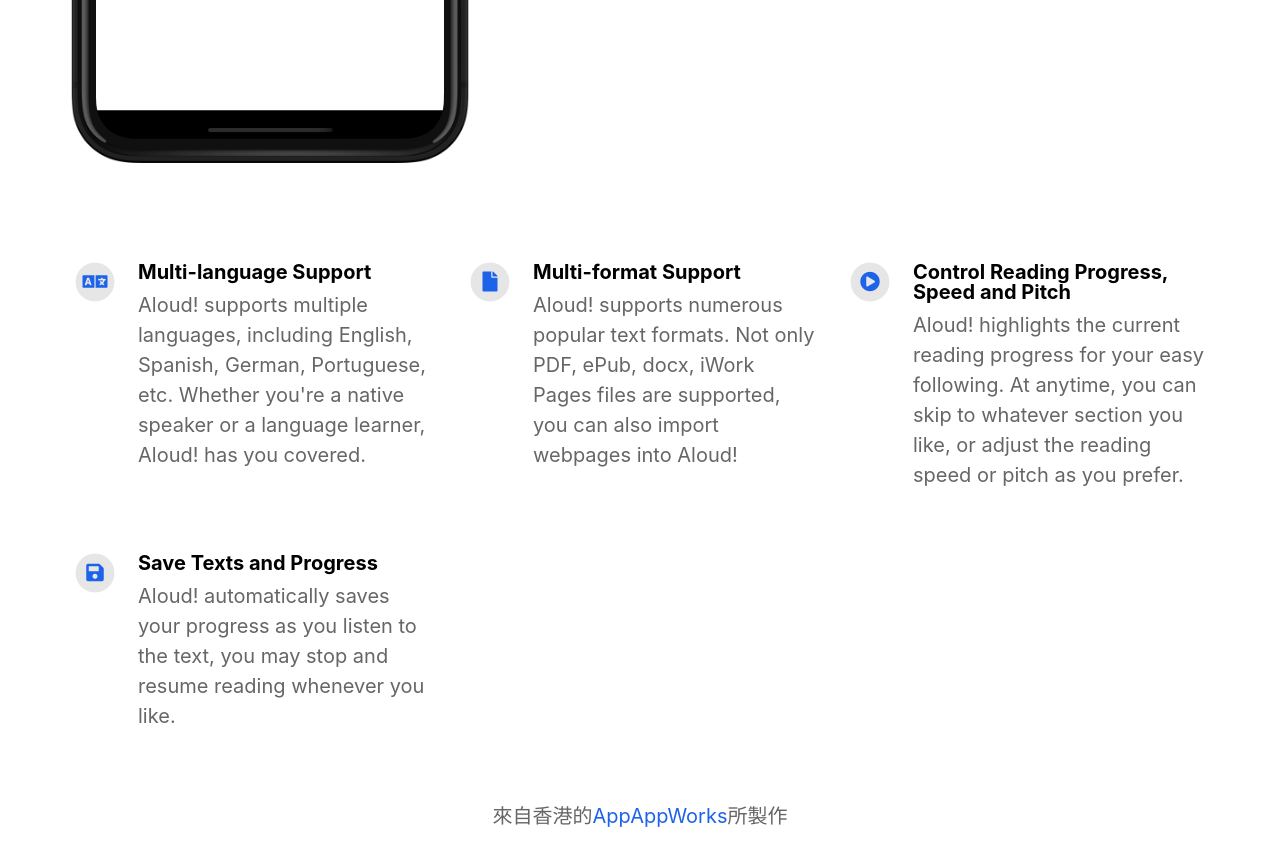
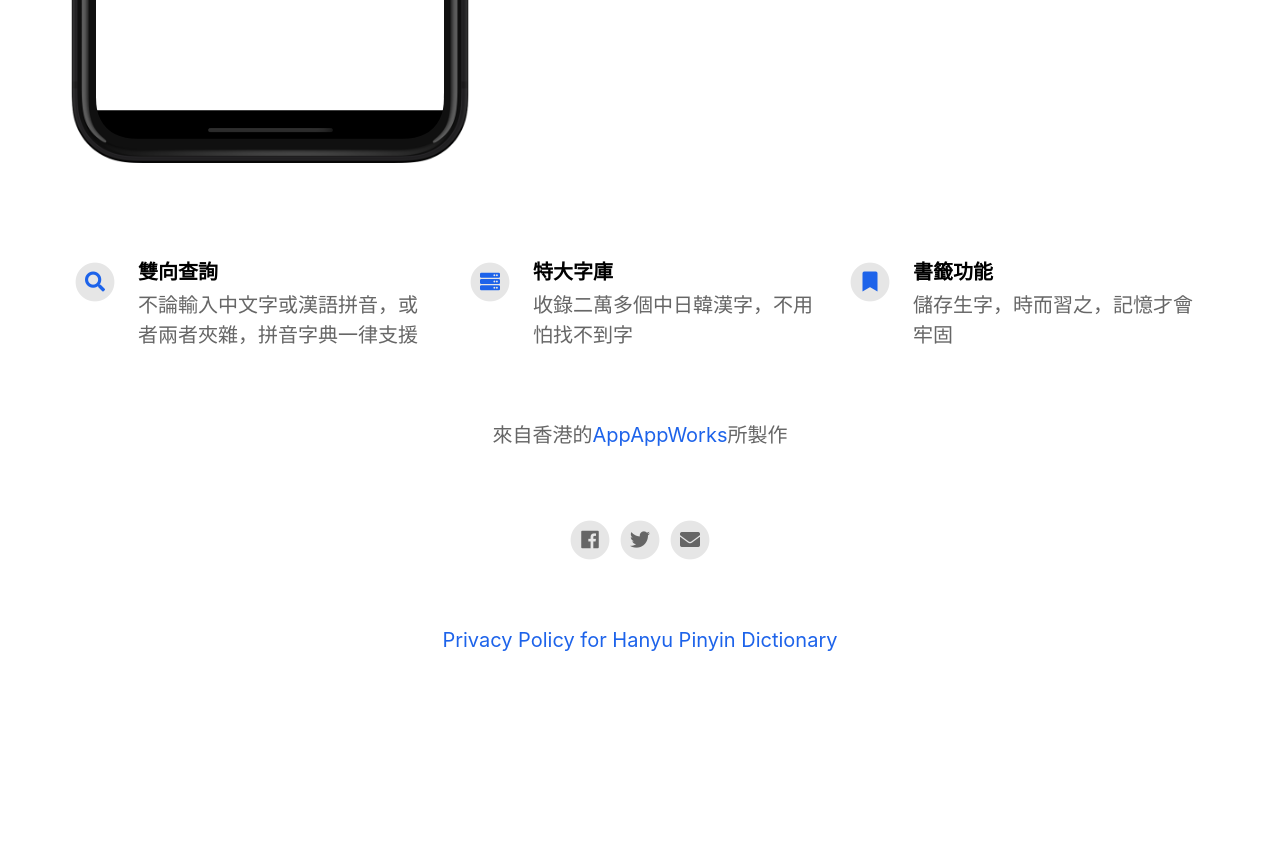
Before and after one commit to AppAppWorks/chime-pinyin, a Jekyll site: the page built from index.html, in a window 1280 px wide and 900 px high, scrolled down 822 px. Shown: the top 866 px of the window. Built offline with Jekyll 4.4.1, drawn with Linux system fonts in a browser that asks for light colours; nearby versions of some CDN libraries; after the commit the page ends 1542 px from its top, so only the background shows below that.

Commit message:
Update _config.yml

```diff
--- a/_config.yml
+++ b/_config.yml
@@ -34,21 +34,17 @@ youtube_username                          :
 # Feature List                            Edit, add or remove features to be presented.
 features                                  :
 
-  - title                                 : Multi-language Support
-    description                           : Aloud! supports multiple languages, including English, Spanish, German, Portuguese, etc. Whether you're a native speaker or a language learner, Aloud! has you covered.
-    fontawesome_icon_name                 : language
+  - title                                 : 雙向查詢
+    description                           : 不論輸入中文字或漢語拼音，或者兩者夾雜，拼音字典一律支援
+    fontawesome_icon_name                 : search
 
-  - title                                 : Multi-format Support
-    description                           : Aloud! supports numerous popular text formats. Not only PDF, ePub, docx, iWork Pages files are supported, you can also import webpages into Aloud!
-    fontawesome_icon_name                 : file
+  - title                                 : 特大字庫
+    description                           : 收錄二萬多個中日韓漢字，不用怕找不到字
+    fontawesome_icon_name                 : server
 
-  - title                                 : Control Reading Progress, Speed and Pitch
-    description                           : Aloud! highlights the current reading progress for your easy following. At anytime, you can skip to whatever section you like, or adjust the reading speed or pitch as you prefer.
-    fontawesome_icon_name                 : play-circle
-
-  - title                                 : Save Texts and Progress
-    description                           : Aloud! automatically saves your progress as you listen to the text, you may stop and resume reading whenever you like.
-    fontawesome_icon_name                 : save
+  - title                                 : 書籤功能
+    description                           : 儲存生字，時而習之，記憶才會牢固
+    fontawesome_icon_name                 : bookmark
 
 
 
```
